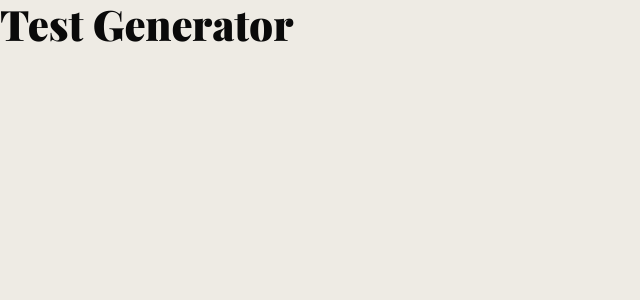
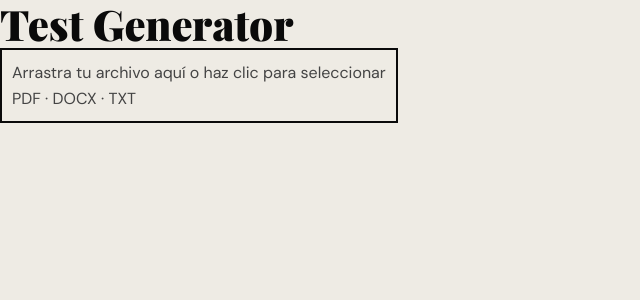
Before and after one commit to OmarBustamante/test-generator, a React (Vite) app in the folder frontend/: page / in a window 1280 px wide. Shown: the top 300 px of the page, without its empty margins (0-640 px from the left). Built offline with nearby package versions, Linux system fonts and the light colour scheme; a web font is replaced by a local one.

Commit message:
Component Upload takes file and call api to generate exam

```diff
--- a/frontend/src/App.tsx
+++ b/frontend/src/App.tsx
@@ -1,7 +1,25 @@
+import { useState } from 'react'
+import Upload from './components/Upload'
+import type { ExamResult } from './types/exam'
+
 function App() {
+  const [exam, setExam] = useState<ExamResult | null>(null)
+
   return (
     <div>
       <h1>Test Generator</h1>
+
+      {!exam && (
+        <Upload onExamGenerated={setExam} />
+      )}
+
+      {exam && (
+        <div>
+          {/* Exam component goes here */}
+          <p>{exam.num_questions} preguntas generadas</p>
+          <button onClick={() => setExam(null)}>Generar otro examen</button>
+        </div>
+      )}
     </div>
   )
 }
--- /dev/null
+++ b/frontend/src/components/Upload.css
@@ -0,0 +1,11 @@
+.upload-container{
+    border: solid 2px;
+    width: fit-content;
+    padding: 10px;
+    cursor: pointer;
+
+    .upload-actions{
+        display: flex;
+        justify-content: space-around;
+    }
+}
--- /dev/null
+++ b/frontend/src/components/Upload.tsx
@@ -0,0 +1,177 @@
+import { useState, useRef, type ChangeEvent, type DragEvent } from 'react'
+import type { ExamResult } from '../types/exam'
+import './Upload.css'
+
+type UploadStatus = 'idle' | 'generating' | 'error'
+
+type Props = {
+  onExamGenerated: (exam: ExamResult) => void
+}
+
+const ACCEPTED_TYPES: Record<string, string> = {
+  'application/pdf': 'pdf',
+  'application/vnd.openxmlformats-officedocument.wordprocessingml.document': 'docx',
+  'text/plain': 'txt',
+}
+
+const API_URL = 'http://localhost:3000/generate'
+
+function fileToBase64(file: File): Promise<string> {
+  return new Promise((resolve, reject) => {
+    const reader = new FileReader()
+    reader.onload = () => {
+      const base64 = (reader.result as string).split(',')[1]
+      resolve(base64)
+    }
+    reader.onerror = reject
+    reader.readAsDataURL(file)
+  })
+}
+
+const Upload = ({ onExamGenerated }: Props) => {
+  const [file, setFile] = useState<File | null>(null)
+  const [status, setStatus] = useState<UploadStatus>('idle')
+  const [error, setError] = useState<string>('')
+  const [isDragging, setIsDragging] = useState(false)
+  const inputRef = useRef<HTMLInputElement>(null)
+
+  // ── File selection ────────────────────────────────────────────────────
+  function selectFile(selected: File) {
+    if (!ACCEPTED_TYPES[selected.type]) {
+      setError('Solo se aceptan archivos PDF, DOCX o TXT.')
+      return
+    }
+    setError('')
+    setStatus('idle')
+    setFile(selected)
+  }
+
+  function handleInputChange(e: ChangeEvent<HTMLInputElement>) {
+    if (e.target.files?.[0]) selectFile(e.target.files[0])
+  }
+
+  function handleDrop(e: DragEvent<HTMLDivElement>) {
+    e.preventDefault()
+    setIsDragging(false)
+    if (e.dataTransfer.files?.[0]) selectFile(e.dataTransfer.files[0])
+  }
+
+  function handleDragOver(e: DragEvent<HTMLDivElement>) {
+    e.preventDefault()
+    setIsDragging(true)
+  }
+
+  function handleDragLeave() {
+    setIsDragging(false)
+  }
+
+  function handleReset() {
+    setFile(null)
+    setStatus('idle')
+    setError('')
+    if (inputRef.current) inputRef.current.value = ''
+  }
+
+  // ── Generate exam ─────────────────────────────────────────────────────
+  async function handleGenerate() {
+    if (!file) return
+
+    setStatus('generating')
+    setError('')
+
+    try {
+      const fileType = ACCEPTED_TYPES[file.type]
+      const fileContent = await fileToBase64(file)
+
+      const response = await fetch(API_URL, {
+        method: 'POST',
+        headers: { 'Content-Type': 'application/json' },
+        body: JSON.stringify({
+          file_content: fileContent,
+          file_type: fileType,
+          num_options: 4,
+        }),
+      })
+
+      const data = await response.json()
+
+      if (!response.ok) {
+        throw new Error(data.error || 'Error al generar el examen.')
+      }
+
+      // Notify parent — Upload's job is done
+      onExamGenerated(data)
+
+    } catch (err) {
+      setError(err instanceof Error ? err.message : 'Error inesperado.')
+      setStatus('error')
+    }
+  }
+
+  // ── Render ────────────────────────────────────────────────────────────
+  return (
+    <div className="upload-container">
+
+      {/* Drop zone — only shown when no file is selected */}
+      {!file && (
+        <div
+          className={`upload-dropzone ${isDragging ? 'upload-dropzone--dragging' : ''}`}
+          role="button"
+          tabIndex={0}
+          aria-label="Área para subir archivo. Haz clic o arrastra un archivo."
+          onClick={() => inputRef.current?.click()}
+          onKeyDown={(e) => e.key === 'Enter' && inputRef.current?.click()}
+          onDrop={handleDrop}
+          onDragOver={handleDragOver}
+          onDragLeave={handleDragLeave}
+        >
+          <input
+            ref={inputRef}
+            type="file"
+            accept=".pdf,.docx,.txt"
+            onChange={handleInputChange}
+            style={{ display: 'none' }}
+            aria-hidden="true"
+          />
+          <p className="upload-dropzone__hint">Arrastra tu archivo aquí o haz clic para seleccionar</p>
+          <p className="upload-dropzone__types">PDF · DOCX · TXT</p>
+        </div>
+      )}
+
+      {/* File info */}
+      {file && (
+        <div className="upload-file-info">
+          <p className="upload-file-info__name">{file.name}</p>
+          <p className="upload-file-info__meta">
+            {(file.size / 1024).toFixed(1)} KB · {ACCEPTED_TYPES[file.type].toUpperCase()}
+          </p>
+        </div>
+      )}
+
+      {/* Error */}
+      {error && (
+        <p className="upload-error" role="alert">{error}</p>
+      )}
+
+      {/* Generating state */}
+      {status === 'generating' && (
+        <p className="upload-generating" aria-live="polite">Generando examen...</p>
+      )}
+
+      {/* Actions */}
+      {file && status !== 'generating' && (
+        <div className="upload-actions">
+          <button className="btn-primary" onClick={handleGenerate}>
+            Generar examen
+          </button>
+          <button className="btn-secondary" onClick={handleReset}>
+            Cambiar archivo
+          </button>
+        </div>
+      )}
+
+    </div>
+  )
+}
+
+export default Upload
--- /dev/null
+++ b/frontend/src/types/exam.ts
@@ -0,0 +1,11 @@
+export type Question = {
+  question: string
+  options: string[]
+  correct_answer: string
+}
+
+export type ExamResult = {
+  questions: Question[]
+  num_questions: number
+  suggested: boolean
+}
```
Also changed, not shown: 2 other files (tests, documents, lock files or other folders).
